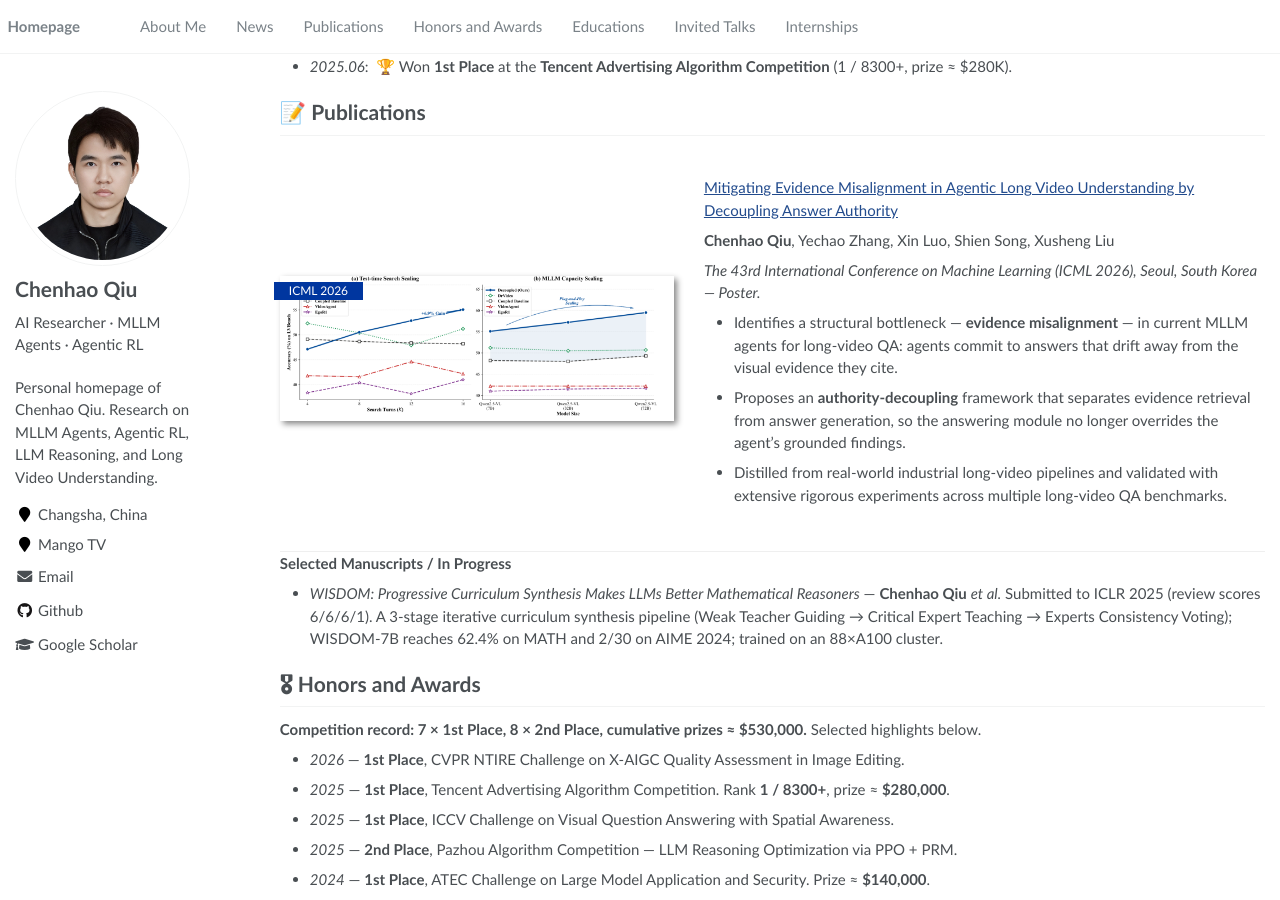
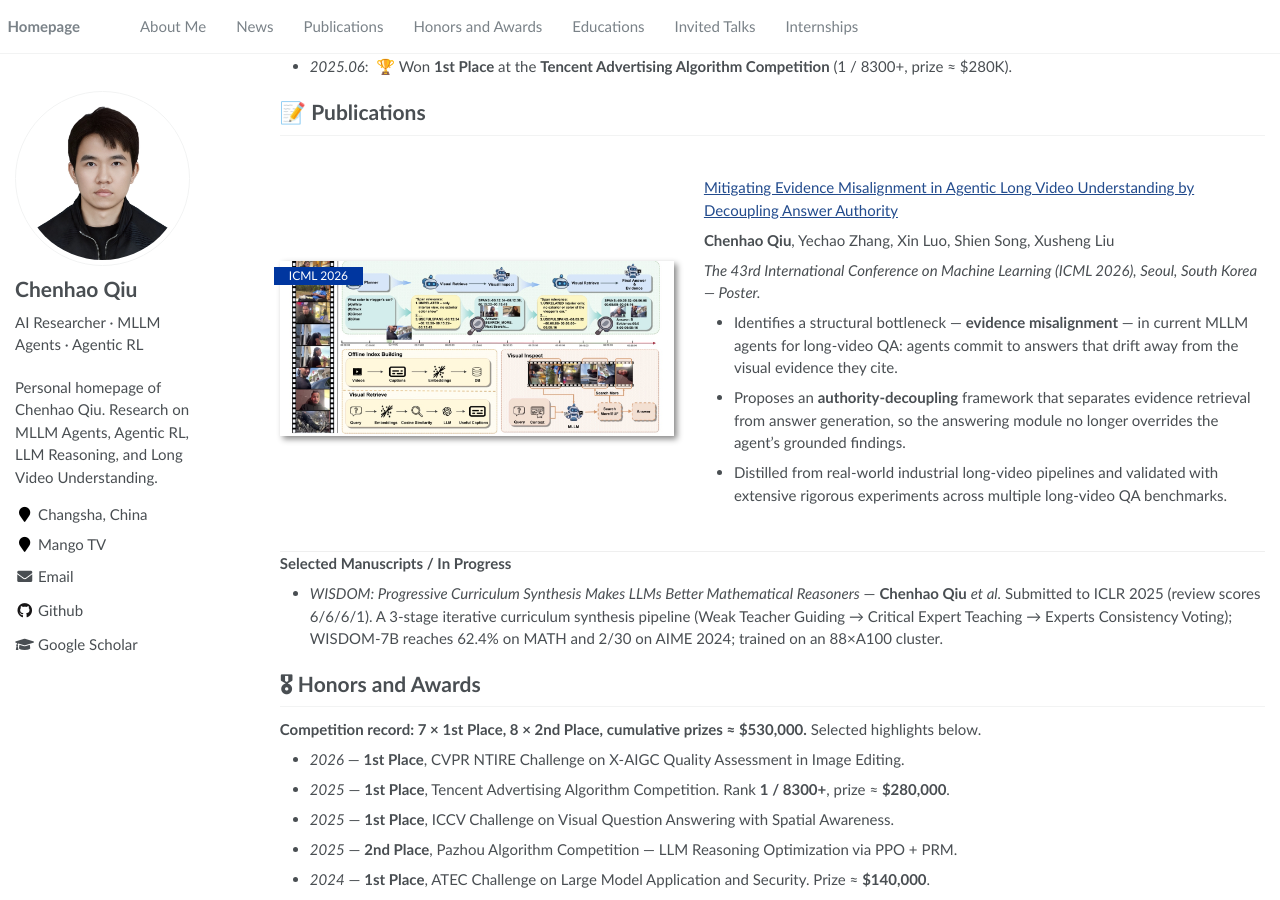
Before and after one commit to Echochef/Echochef.github.io, a Jekyll site: the page built from _pages/about.md, in a window 1280 px wide and 900 px high, scrolled down 502 px. Built offline with Jekyll 4.4.1, drawn with Linux system fonts in a browser that asks for light colours.

Commit message:
Use framework overview (Decoupled planner-inspector) as paper teaser

```diff
--- a/_pages/about.md
+++ b/_pages/about.md
@@ -35,7 +35,7 @@ I have also been fortunate to win **7 First-Place** and **8 Second-Place** award
 
 # 📝 Publications
 
-<div class='paper-box'><div class='paper-box-image'><div><div class="badge">ICML 2026</div><img src='images/icml2026_fig6.png' alt="VideoSEAL scaling properties on LVBench: Decoupled (Ours) keeps gaining with both search budget and MLLM capacity, while coupled baselines plateau." width="100%"></div></div>
+<div class='paper-box'><div class='paper-box-image'><div><div class="badge">ICML 2026</div><img src='images/icml2026_framework.jpg' alt="Overview of the decoupled planner–inspector framework that separates evidence retrieval from answer authority." width="100%"></div></div>
 <div class='paper-box-text' markdown="1">
 
 [Mitigating Evidence Misalignment in Agentic Long Video Understanding by Decoupling Answer Authority](https://arxiv.org/abs/2605.12571)
```
Also changed, not shown: images/icml2026_fig6.png (deleted), images/icml2026_framework.jpg (added).
